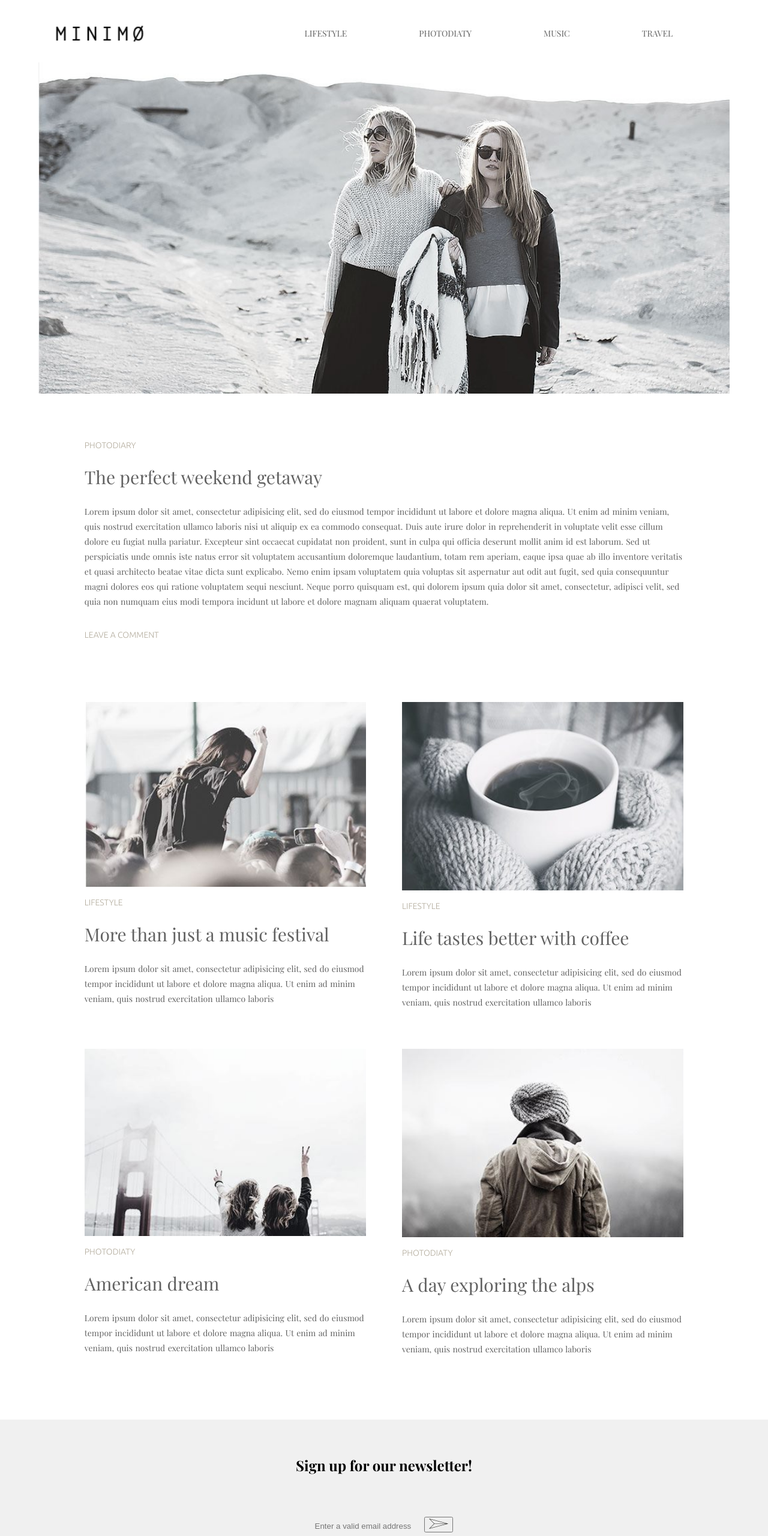
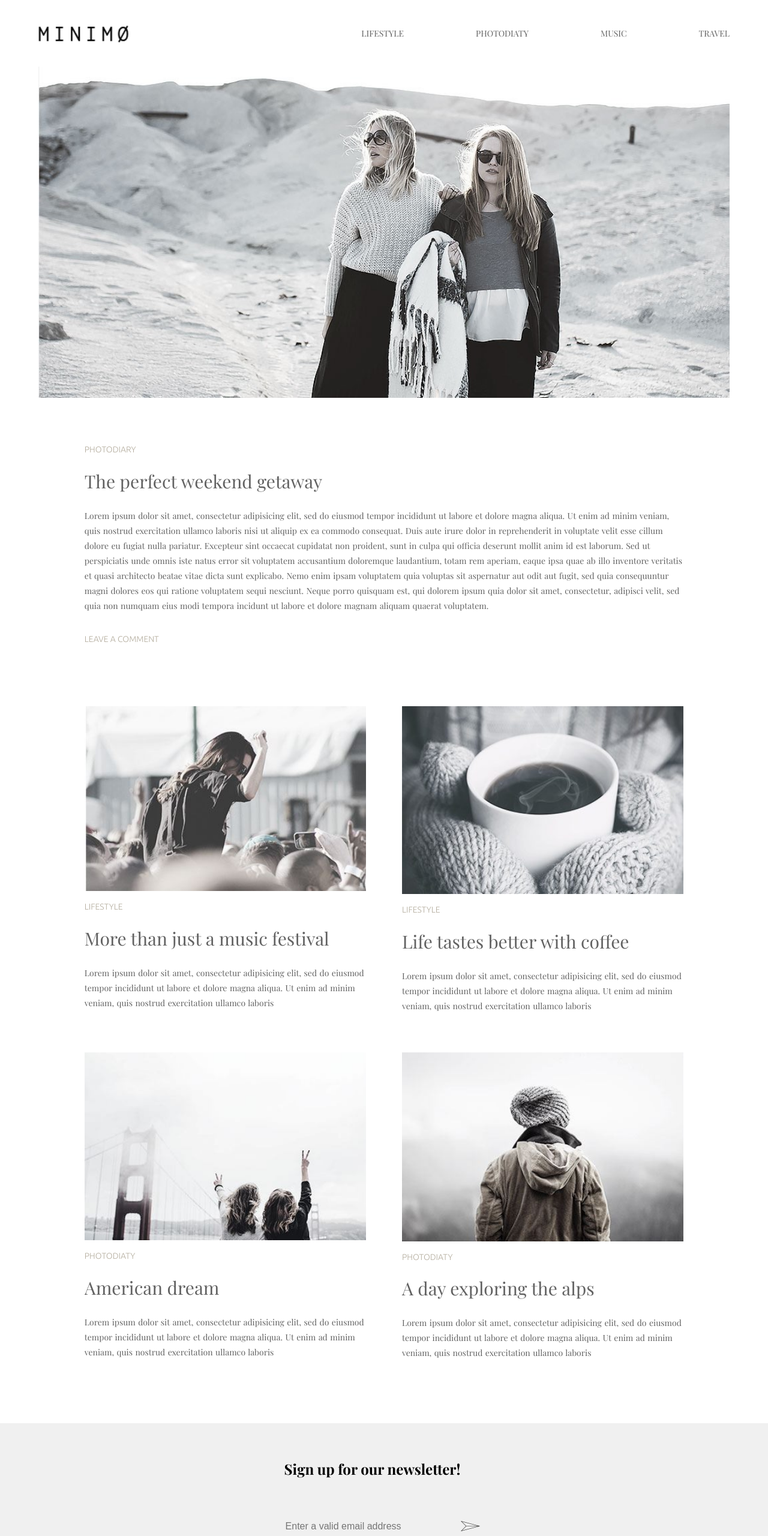
Before and after one commit to RabeyaIslam02/MINIMO, a plain HTML site: page index.html in a window 1280 px wide. Shown: the top 2560 px of the page at 60% size. Drawn offline with nearby package versions, Linux system fonts and the light colour scheme; a web font is replaced by a local one.

Commit message:
Update style.css

```diff
--- a/css/style.css
+++ b/css/style.css
@@ -12,8 +12,7 @@ body{
 }
 /*header start*/
 header{
-	padding: 30px;
-	padding-right: 0;
+	padding: 30px 0;
 }
 .wrapper{
 	width: 90%;
@@ -32,7 +31,9 @@ header{
 	width: 72%;
 	float: right;
 }
-.menu ul{}
+.menu ul{
+	float: right;
+}
 .menu ul li{
 	list-style: none;
 	float: left;
@@ -112,7 +113,6 @@ header{
 .wrapper3{
 	width: 26%;
 	margin: 0 auto;
-	text-align: center;
 	padding-top: 40px;
 }
 .wrapper3 h1{
@@ -120,26 +120,28 @@ header{
 	margin-bottom: 70px;
 }
 .form{
-	text-align: center;
 	overflow: hidden;
 }
 .email{
 	float: left;
 	background-color: #F0F0F0;
 }
-.form input {
-            background: transparent;
-            border-top: transparent !important;
-            border-left: transparent !important;
-            border-right: transparent !important;
-            border-bottom: 0 !important;
-            font-weight: 200;
-            color: black;
-            padding-left: 0;
-            box-shadow: none;
+.form input{
+    background: transparent;
+    border: none;
+    outline: none;
+    color: black;
+    font-size: 16px;
+    float: left;
 }
-.sign-img{
+.form button{
+	background: transparent;
+	border: none;
+	outline: none;
 	float: right;
+}
+.form button img{
+	width: 100%;
 }
 /*signup end*/
 /*load start*/
@@ -150,19 +152,23 @@ header{
 	margin: 110px;
 	text-align: center;
 }
-.button{
-	padding: 20px;
-	font-size: 14px;
+.wrapper4 button{
+	font-family: 'Playfair Display', serif;
+	padding: 20px 30px;
+	font-size: 18px;
+	color: #626262;
 	background-color: white;
 	transition: .5s;
+	outline: none;
+	border: 1px solid dimgray;
 }
-.button:hover{
+.wrapper4 button:hover{
 	color: #626262;
 }
 /*load end*/
 /*footer start*/
 footer{
-	padding: 20px;
+	padding: 20px 0;
 	background-color: #F0F0F0;
 }
 .menu1{
```
